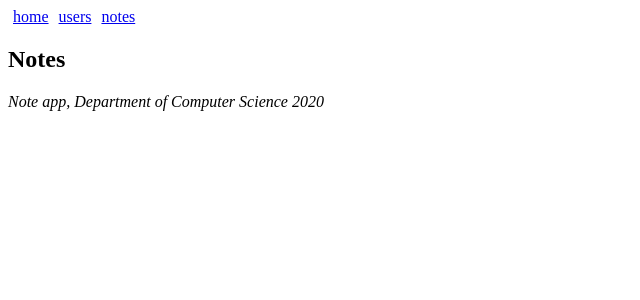
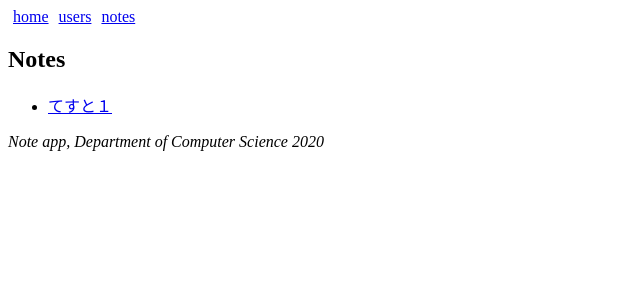
Before and after one commit to TanoueDaisuke/react-router-practice, a React (Create React App) app: page /notes in a window 1280 px wide. Shown: the top 300 px of the page, without its empty margins (0-640 px from the left). Built offline with nearby package versions, Linux system fonts and the light colour scheme.

Commit message:
フォルダ階層整理とnotesコンポーネントでnoteがレンダリングされるようにする

```diff
--- /dev/null
+++ b/src/App.js
@@ -0,0 +1,58 @@
+import React from 'react'
+import { BrowserRouter as Router, Switch, Route, Link } from 'react-router-dom'
+
+import Notes from './components/Notes'
+
+const App = () => {
+
+  // const [notes, setNotes] = useState()
+
+  const Home = () => (
+    <div> <h2>TKTL notes app</h2> </div>
+  )
+
+
+  const Users = () => (
+    <div> <h2>Users</h2> </div>
+  )
+
+  const padding = {
+    padding: 5
+  }
+
+  const notes = [{
+    id: 1,
+    content: "てすと１"
+  }]
+
+  return (
+    <Router>
+      <div>
+        <Link style={padding} to="/">home</Link>
+        <Link style={padding} to="/users">users</Link>
+        <Link style={padding} to="/notes">notes</Link>
+      </div>
+
+      <Switch>
+        <Route path="/notes/:id">
+          <Notes notes={notes} />
+        </Route>
+        <Route path="/notes">
+          <Notes notes={notes} />
+        </Route>
+        <Route path="/users">
+          <Users />
+        </Route>
+        <Route path="/">
+          <Home />
+        </Route>
+      </Switch>
+
+      <div>
+        <i>Note app, Department of Computer Science 2020</i>
+      </div>
+    </Router>
+  )
+}
+
+export default App
--- /dev/null
+++ b/src/components/Notes.jsx
@@ -0,0 +1,19 @@
+import React from 'react'
+import { Link } from 'react-router-dom'
+
+const Notes = ({ notes }) => {
+  return (
+    <div>
+      <h2>Notes</h2>
+      <ul>
+        {notes.map(note =>
+          <li key={note.id}>
+            <Link to={`/notes/${note.id}`}>{note.content}</Link>
+          </li>
+          )}
+      </ul>
+    </div>
+  )
+}
+
+export default Notes
--- a/src/index.js
+++ b/src/index.js
@@ -1,50 +1,6 @@
 import React from 'react'
 import ReactDOM from 'react-dom'
-import { BrowserRouter as Router, Switch, Route, Link } from 'react-router-dom'
 
-const App = () => {
-
-  const Home = () => (
-    <div> <h2>TKTL notes app</h2> </div>
-  )
-
-  const Notes = () => (
-    <div> <h2>Notes</h2> </div>
-  )
-
-  const Users = () => (
-    <div> <h2>Users</h2> </div>
-  )
-
-  const padding = {
-    padding: 5
-  }
-
-  return (
-    <Router>
-      <div>
-        <Link style={padding} to="/">home</Link>
-        <Link style={padding} to="/users">users</Link>
-        <Link style={padding} to="/notes">notes</Link>
-      </div>
-
-      <Switch>
-        <Route path="/notes">
-          <Notes />
-        </Route>
-        <Route path="/users">
-          <Users />
-        </Route>
-        <Route path="/">
-          <Home />
-        </Route>
-      </Switch>
-
-      <div>
-        <i>Note app, Department of Computer Science 2020</i>
-      </div>
-    </Router>
-  )
-}
+import App from './App'
 
 ReactDOM.render(<App />, document.getElementById('root'))
```
